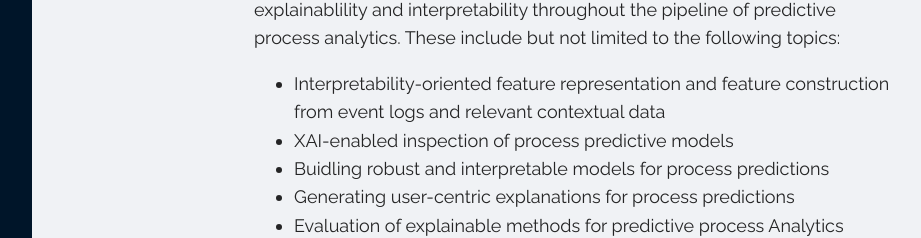
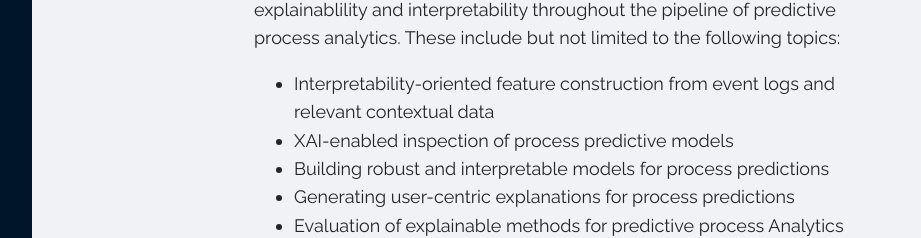
Before and after one commit to XAMI-LAB/xami, a React (Create React App) app: page /research-projects in a window 1280 px wide. Shown: the part 1295-1533 px from the top of the page, without its empty margins (168-1089 px from the left). Built offline with nearby package versions, Linux system fonts and the light colour scheme; no server answers; some icons are missing.

Commit message:
Fix some error

```diff
--- a/src/pages/OurMissionPage.tsx
+++ b/src/pages/OurMissionPage.tsx
@@ -126,6 +126,10 @@ export default function OurMissionPage() {
                     <li>
                     QUT International Merit Scholarship 2021
                     </li>
+
+                    <li>
+                    Higher Degree Research Internship Industry Scholarship 2021
+                    </li>
                 </ul>
                 </div>
             </div>
--- a/src/pages/ResearchProjectsPage.tsx
+++ b/src/pages/ResearchProjectsPage.tsx
@@ -14,7 +14,7 @@ export default function ResearchProjectsPage() {
                 Research Projects
             </div>
 
-            <div className="section #Explainable-Predictive-Process-Analytics">
+            <div className="section" id="Explainable-Predictive-Process-Analytics">
             Explainable Predictive Process Analytics
             </div>
             <div className="paragraph">
@@ -42,9 +42,9 @@ export default function ResearchProjectsPage() {
                 predictive process analytics. These include but not limited to the following topics:
             </p>
             <ul>
-            <li>Interpretability-oriented feature representation and feature construction from event logs and relevant contextual data </li>
+            <li>Interpretability-oriented feature construction from event logs and relevant contextual data </li>
             <li>XAI-enabled inspection of process predictive models </li>
-            <li>Buidling robust and interpretable models for process predictions </li>
+            <li>Building robust and interpretable models for process predictions </li>
             <li>Generating user-centric explanations for process predictions </li>
             <li>Evaluation of explainable methods for predictive process Analytics </li>
             </ul>
@@ -62,7 +62,7 @@ export default function ResearchProjectsPage() {
             </div>
             <Divider />
 
-            <div className="section">
+            <div className="section" id="Causal-Models">
                 Probabilistic & Causal Models for Responsible AI
             </div>
             <div className="paragraph">
@@ -99,7 +99,7 @@ export default function ResearchProjectsPage() {
             </div>
             <Divider />
 
-            <div className="section">
+            <div className="section" id="Persuasive-Models">
                 Persuasive Models for Explainable AI
             </div>
             <div className="paragraph">
@@ -127,7 +127,7 @@ export default function ResearchProjectsPage() {
             </div>
             <Divider />
 
-            <div className="section">
+            <div className="section" id="Explainable-Medical">
                 Explainable Medical Diagnostic Systems
             </div>
             <div className="paragraph">
```
